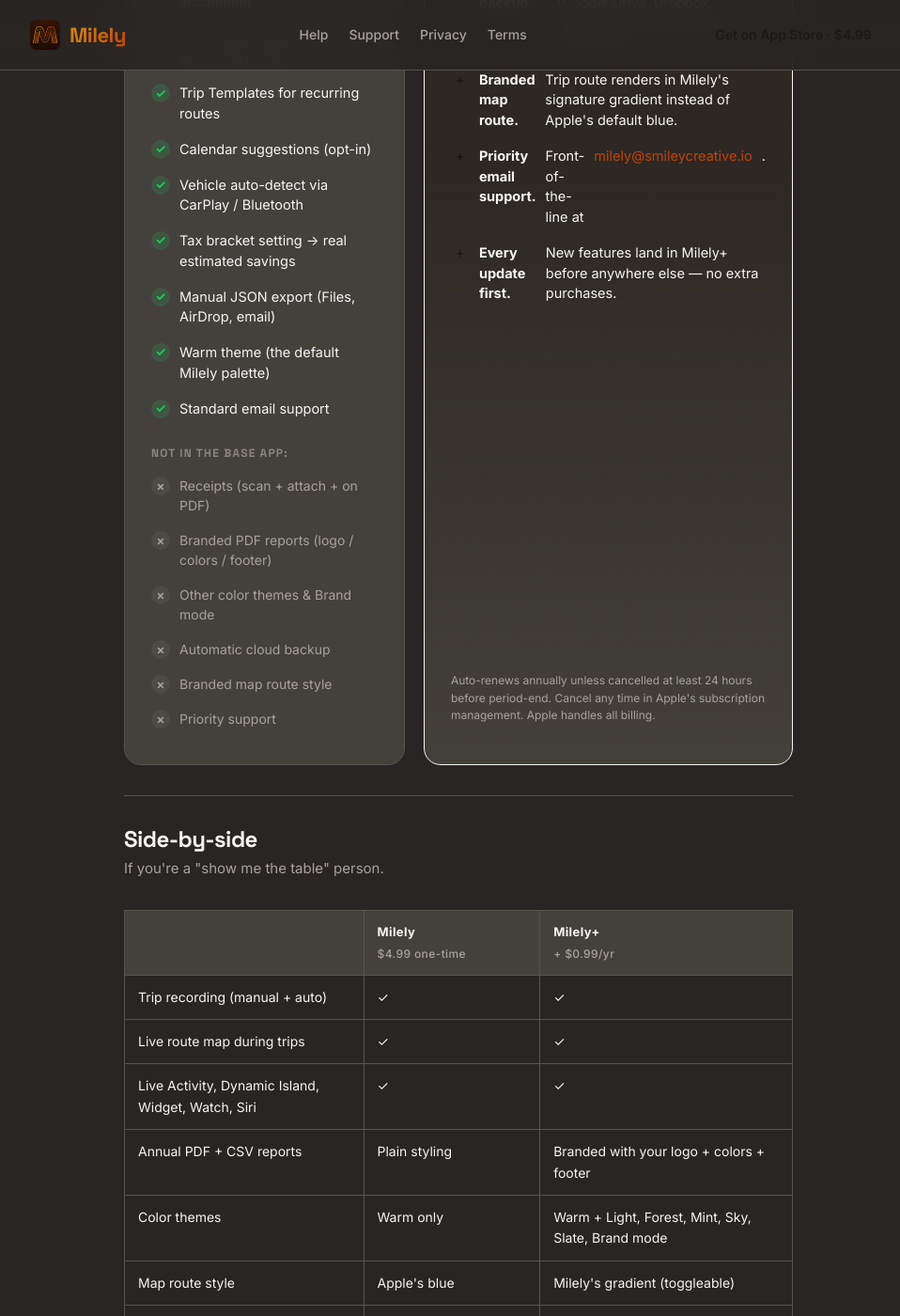
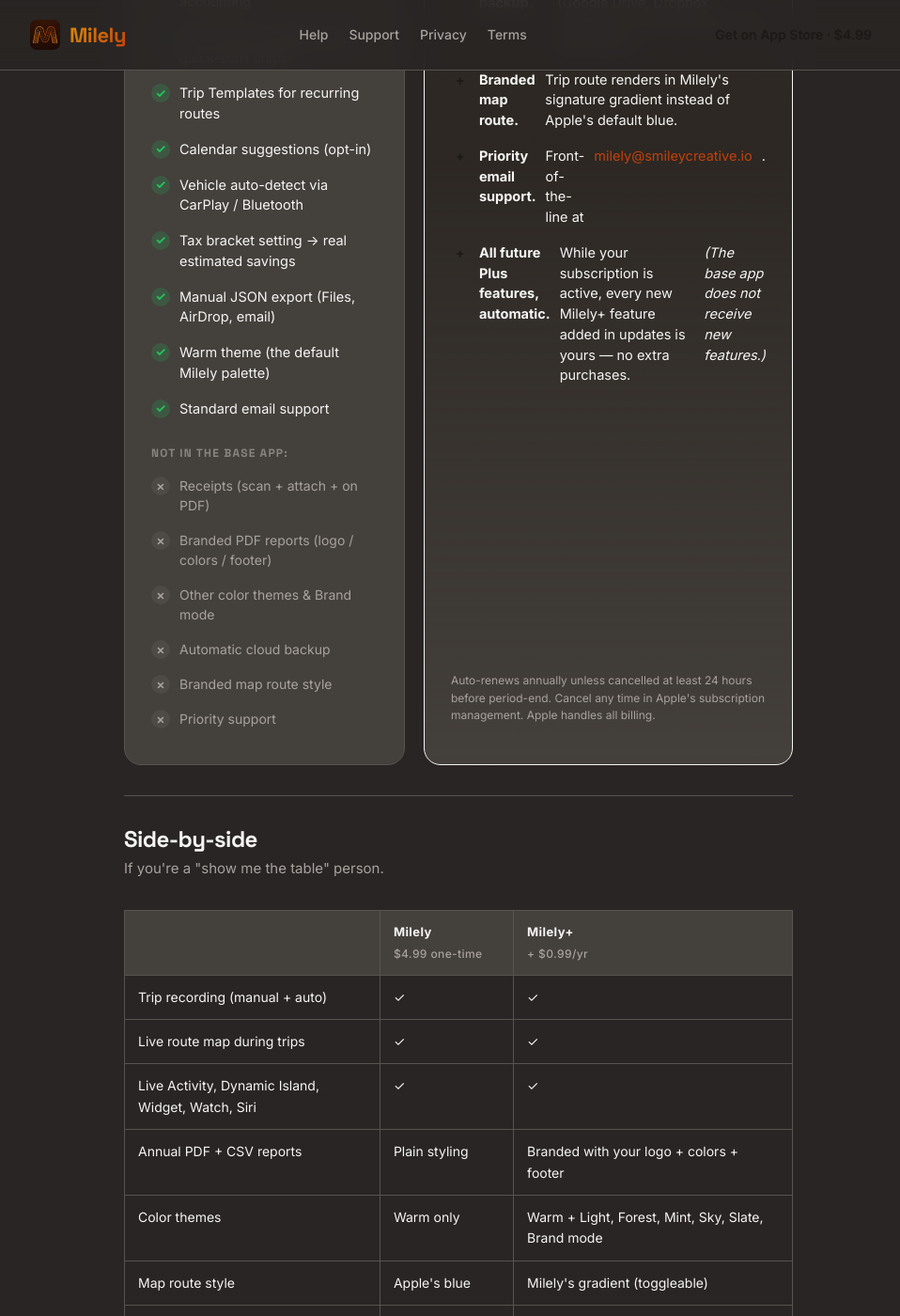
Before and after one commit to gregphuh/gregphuh.github.io, a Jekyll site: the page built from index.html, in a window 1280 px wide and 1400 px high, scrolled down 1532 px. Shown: the whole window at 94% size, without its empty margins (152-1110 px from the left). Built offline with Jekyll 4.4.1, drawn with Linux system fonts in a browser that asks for light colours; some of the changed text lies outside the part shown.

Commit message:
Homepage: update policy is base-buyers-get-what-they-bought, no future features
Two fixes:

- Plus card "Every update first" rewritten to "All future Plus features,
  automatic" with the "while your subscription is active" qualifier and
  an explicit note: "(The base app does not receive new features.)"

- Comparison table row "New features" now reads:
    Base   → — not included
    Plus   → Every new Plus feature, automatic (while subscribed)

Replaces the prior misleading "Same updates, a few weeks later" which
implied base buyers eventually receive new features for free. They
don't — they get what they bought, plus required bug fixes / OS
compatibility, and that's it.

Co-Authored-By: Claude Opus 4.7 (1M context) <noreply@anthropic.com>

```diff
--- a/index.html
+++ b/index.html
@@ -79,7 +79,7 @@ description: Track mileage for business deductions. On-device, private, no subsc
           <li><span class="check check-plus">+</span> <strong>Automatic cloud backup.</strong> Hands-off backup to iCloud Drive or any Files-app cloud (Google Drive, Dropbox, OneDrive). One-tap restore on a new iPhone.</li>
           <li><span class="check check-plus">+</span> <strong>Branded map route.</strong> Trip route renders in Milely's signature gradient instead of Apple's default blue.</li>
           <li><span class="check check-plus">+</span> <strong>Priority email support.</strong> Front-of-the-line at <a href="mailto:milely@smileycreative.io">milely@smileycreative.io</a>.</li>
-          <li><span class="check check-plus">+</span> <strong>Every update first.</strong> New features land in Milely+ before anywhere else — no extra purchases.</li>
+          <li><span class="check check-plus">+</span> <strong>All future Plus features, automatic.</strong> While your subscription is active, every new Milely+ feature added in updates is yours — no extra purchases. <em>(The base app does not receive new features.)</em></li>
         </ul>
       </div>
 
@@ -113,7 +113,7 @@ description: Track mileage for business deductions. On-device, private, no subsc
     <tr><td>Receipts (scan + attach + on PDF)</td><td class="cell-no">— not included</td><td>✓</td></tr>
     <tr><td>Backups</td><td>Manual JSON export</td><td>Automatic to iCloud / Drive / Dropbox / OneDrive</td></tr>
     <tr><td>Email support</td><td>Standard</td><td>Priority</td></tr>
-    <tr><td>New features</td><td>Same updates, a few weeks later</td><td>As soon as they ship</td></tr>
+    <tr><td>New features added after purchase</td><td class="cell-no">— not included</td><td>Every new Plus feature, automatic (while subscribed)</td></tr>
   </tbody>
 </table>
 </div>
```
